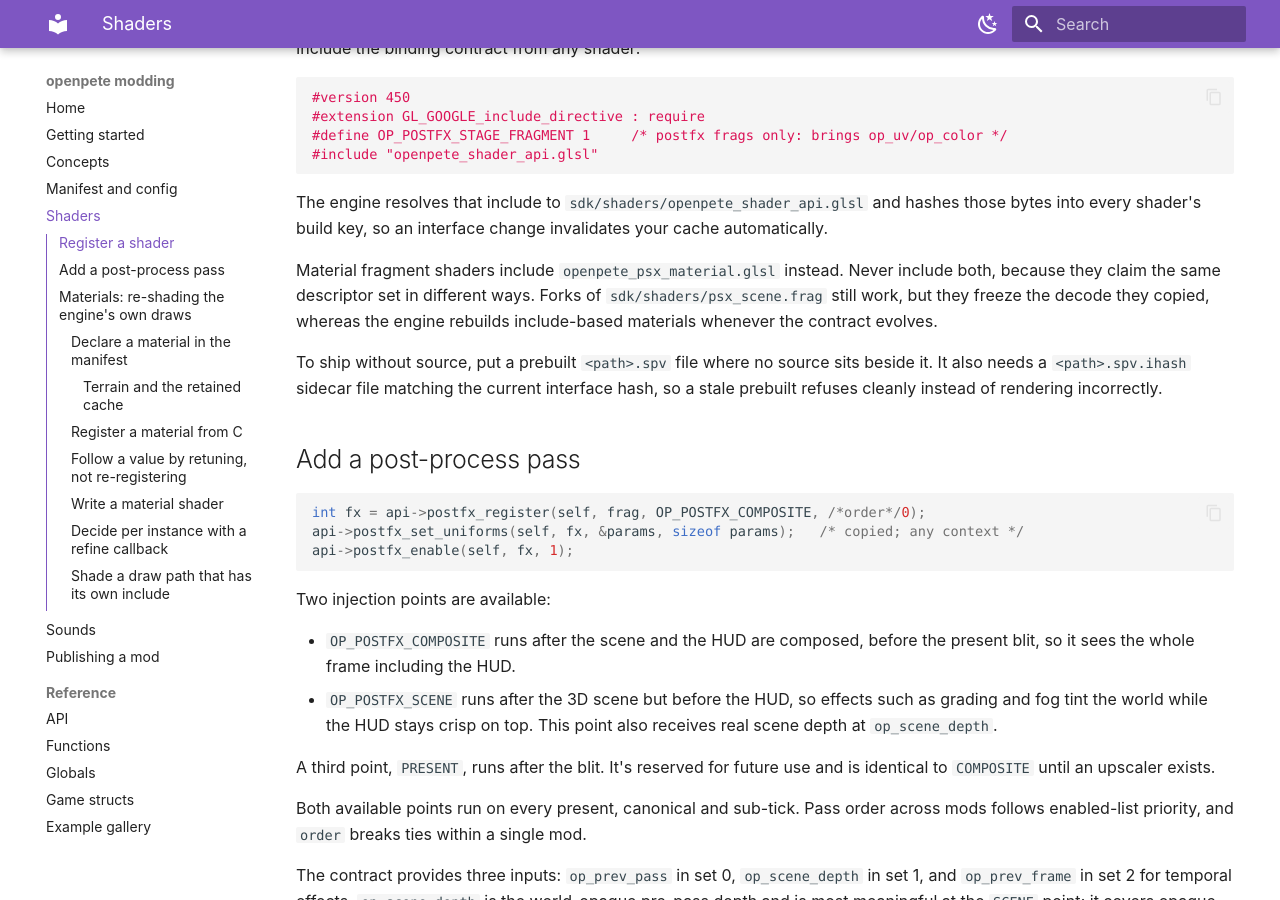
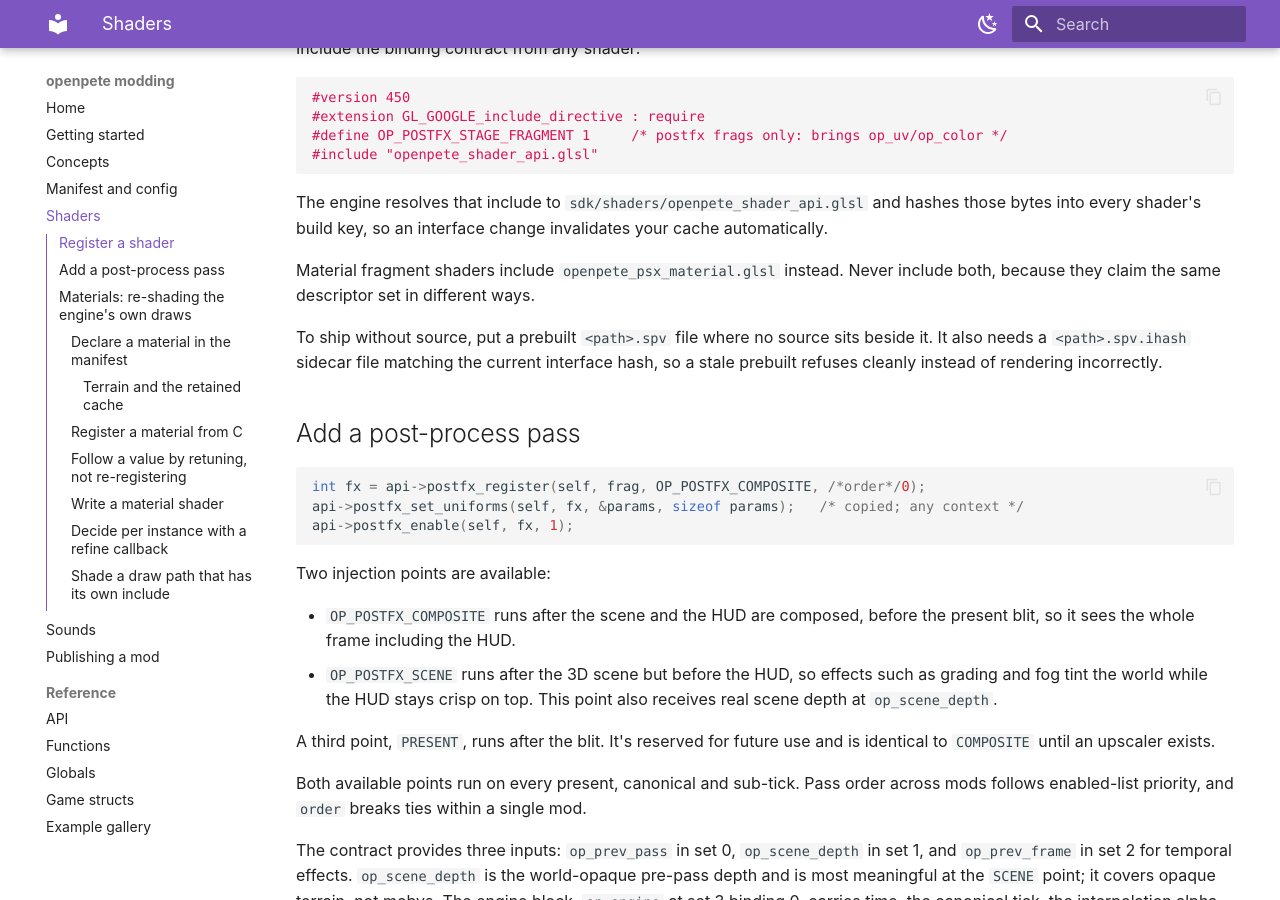
Before and after one commit to 907470/openpete, an MkDocs documentation site: the page built from docs/modding/pages/shaders.md, in a window 1280 px wide and 900 px high, scrolled down 872 px. Built offline with MkDocs 1.6.1 and Material for MkDocs 9.7.7, drawn with Linux system fonts in a browser that asks for light colours.

Commit message:
sdk: rewrite shipped shader comments; unstage the stock vertex/fragment stages
The five sdk/shaders/*.glsl (the postfx, material and decal contracts,
plus psx_key_contest.glsl and terrain_shade.glsl, which the material
contract includes) now carry literal comments addressed to a shader
author, with the design narrative and dated findings removed. Every file
is byte-identical to its predecessor under scripts/strip-comments.py, and
SPIR-V compiled from the old and new copies is byte-identical under all
four profiles (postfx, material scene, material terrain, decal). The
interface hash changes, so every cached mod shader recompiles once; the
four in-tree shader mods compile and arm against the new copies.

psx_scene.vert/.frag, quad.vert/.frag and shadow_decal_tex.vert are no
longer staged into sdk/shaders/. They were staged for a mod to fork
when a material owned main(); since api 5 the engine owns main(), and
the engine builds its pipelines from embedded SPIR-V, so nothing reads
them from sdk/. The docs sentence describing forks of psx_scene.frag is
removed.

```diff
--- a/docs/modding/pages/shaders.md
+++ b/docs/modding/pages/shaders.md
@@ -49,9 +49,7 @@ change invalidates your cache automatically.
 
 Material fragment shaders include `openpete_psx_material.glsl` instead.
 Never include both, because they claim the same descriptor set in
-different ways. Forks of `sdk/shaders/psx_scene.frag` still work, but
-they freeze the decode they copied, whereas the engine rebuilds
-include-based materials whenever the contract evolves.
+different ways.
 
 To ship without source, put a prebuilt `<path>.spv` file where no source
 sits beside it. It also needs a `<path>.spv.ihash` sidecar file matching
```
Also changed, not shown: 6 other files.
